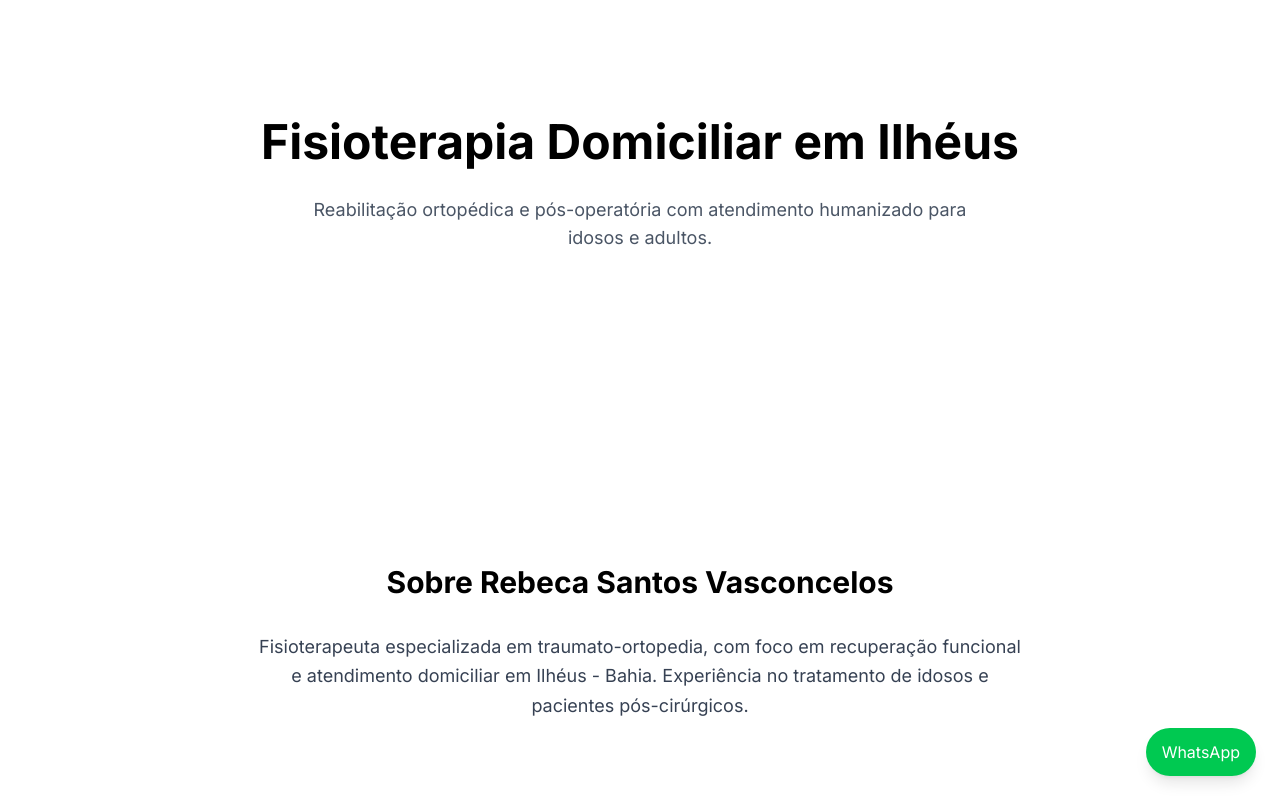
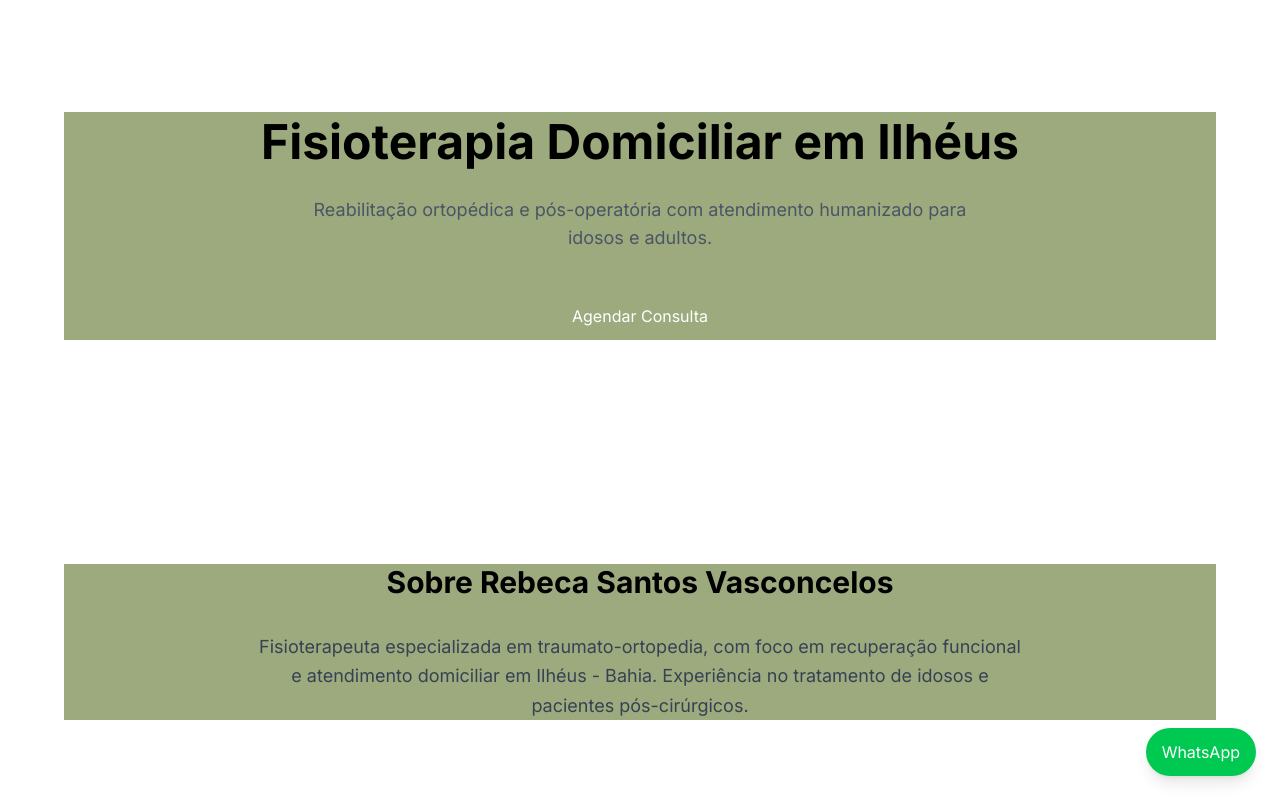
Before and after one commit to sansou/rebeca-site, a Next.js app: page / in a window 1280 px wide. Shown: the top 800 px of the page. Built offline with nearby package versions, Linux system fonts and the light colour scheme.

Commit message:
ajuste de estilos e dependências do projeto

```diff
--- a/components/layout/Container.tsx
+++ b/components/layout/Container.tsx
@@ -4,7 +4,7 @@ export default function Container({
   children: React.ReactNode;
 }) {
   return (
-    <div className="max-w-6xl mx-auto px-6">
+    <div className="bg-[#9DAA7E] max-w-6xl mx-auto px-6">
       {children}
     </div>
   );
--- a/package.json
+++ b/package.json
@@ -19,9 +19,11 @@
     "@types/node": "^20",
     "@types/react": "^19",
     "@types/react-dom": "^19",
+    "autoprefixer": "^10.4.27",
     "eslint": "^9",
     "eslint-config-next": "16.1.6",
-    "tailwindcss": "^4",
+    "postcss": "^8.5.8",
+    "tailwindcss": "^4.2.1",
     "typescript": "^5"
   }
 }
--- a/tailwind.config.ts
+++ b/tailwind.config.ts
@@ -1,26 +1,21 @@
 import type { Config } from "tailwindcss";
 
 const config: Config = {
-  content: [
-    "./app/**/*.{js,ts,jsx,tsx}",
-    "./components/**/*.{js,ts,jsx,tsx}",
-  ],
+content: [
+  "./app/**/*.{js,ts,jsx,tsx,mdx}",
+  "./components/**/*.{js,ts,jsx,tsx,mdx}",
+  "./**/*.{js,ts,jsx,tsx,mdx}",
+],
   theme: {
     extend: {
-      colors: {
-        primary: "#9DAA7E",       // Verde institucional
-        accent: "#E58934",        // Laranja CTA
-        dark: "#363435",          // Texto principal
-        light: "#0000FF",         // Branco base
-        soft: "#E5E7E9",          // Fundo suave
-      },
-      fontFamily: {
-        sans: ["Inter", "sans-serif"],
-      },
-      boxShadow: {
-        soft: "0 4px 20px rgba(0,0,0,0.05)",
-      },
-    },
+  colors: {
+    primary: "#9DAA7E",
+    accent: "#E58934",
+    text: "#363435",
+    neutral: "#E5E7E9",
+    background: "#FEFEFE",
+  }
+}
   },
   plugins: [],
 };
```
Also changed, not shown: 1 other file (tests, documents, lock files or other folders).
